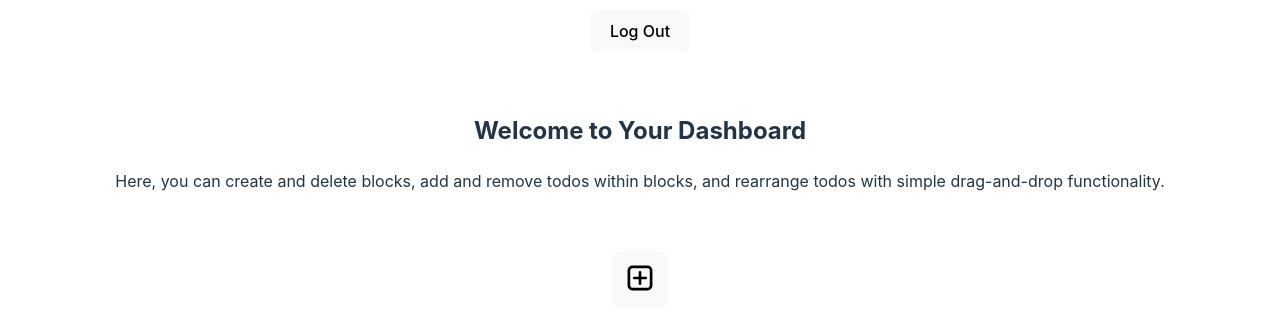
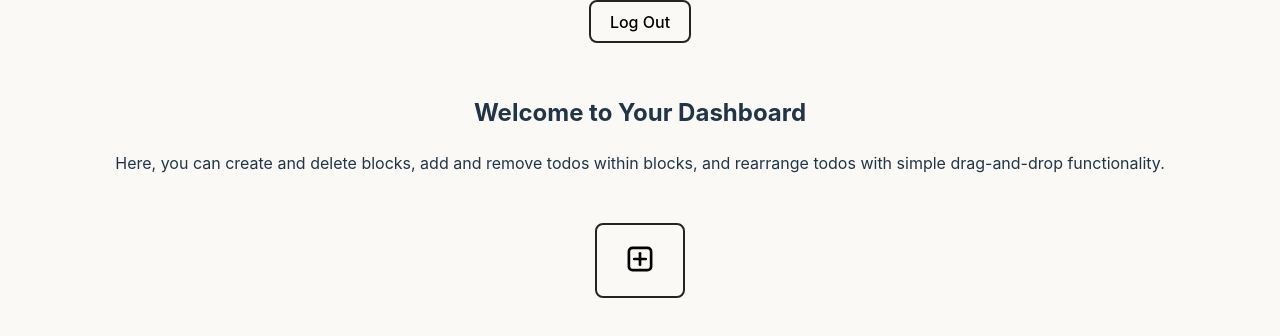
Before and after one commit to Styzex/TDL, a website built with Vite: page src/html/dashboard.html in a window 1280 px wide. Built offline with nearby package versions, Linux system fonts and the light colour scheme.

Commit message:
edited the css

```diff
--- a/src/css/dash.css
+++ b/src/css/dash.css
@@ -3,9 +3,9 @@
   line-height: 1.5;
   font-weight: 400;
 
-  color-scheme: light dark;
-  color: rgba(255, 255, 255, 0.87);
-  background-color: #242424;
+  color-scheme: light;
+  color: #242424;
+  background-color: #FAF9F6;
 
   font-synthesis: none;
   text-rendering: optimizeLegibility;
@@ -67,15 +67,15 @@ h1 {
 
 button {
   border-radius: 8px;
-  border: 1px solid transparent;
-  padding: 0.1em 0.2em;
+  border: 2px solid transparent;
+  padding: 0.6em 1.2em;
   font-size: 1em;
   font-weight: 500;
   font-family: inherit;
-  background-color: #1a1a1a;
+  background-color: #FAF9F6;
+  border-color: #242424;
   cursor: pointer;
   transition: border-color 0.25s;
-  margin: 10px;
 }
 button:hover {
   border-color: #646cff;
@@ -88,13 +88,13 @@ button:focus-visible {
 @media (prefers-color-scheme: light) {
   :root {
     color: #213547;
-    background-color: #ffffff;
+    background-color: #FAF9F6;
   }
   a:hover {
     color: #747bff;
   }
   button {
-    background-color: #f9f9f9;
+    background-color: #FAF9F6;
   }
 }
 
@@ -121,7 +121,7 @@ img {
   vertical-align: top; /* Align blocks to the top */
   padding: 10px;
   margin: 10px;
-  background-color: #f9f9f9;
+  background-color: #FAF9F6;
   border-radius: 20px;
 }
 
@@ -143,6 +143,6 @@ img {
 .todo {
   padding: 5px;
   margin-bottom: 5px;
-  background-color: #eeeeee;
+  background-color: #FAF9F6;
   border-radius: 5px;
 }
--- a/src/css/logs.css
+++ b/src/css/logs.css
@@ -3,8 +3,9 @@
     line-height: 1.5;
     font-weight: 400;
 
-    color-scheme: light dark;
-    color: rgba(255, 255, 255, 0.87);
+    color-scheme: light;
+    color: #242424;
+    background-color: #FAF9F6;
 
     font-synthesis: none;
     text-rendering: optimizeLegibility;
@@ -28,7 +29,7 @@
     min-width: 320px;
     min-height: 100vh;
     font-family: Arial, sans-serif;
-    background-color: #f0f0f0;
+    background-color: #FAF9F6;
     margin: 0;
     padding: 0;
     display: flex;
@@ -68,11 +69,13 @@
 
   button {
     border-radius: 8px;
-    border: 1px solid transparent;
+    border: 2px solid transparent;
     padding: 0.6em 1.2em;
     font-size: 1em;
     font-weight: 500;
     font-family: inherit;
+    background-color: #FAF9F6;
+    border-color: #242424;
     cursor: pointer;
     transition: border-color 0.25s;
   }
@@ -87,13 +90,13 @@
   @media (prefers-color-scheme: light) {
     :root {
       color: #213547;
-      background-color: #ffffff;
+      background-color: #FAF9F6;
     }
     a:hover {
       color: #747bff;
     }
     button {
-      background-color: #f9f9f9;
+      background-color: #FAF9F6;
     }
   }
 
@@ -130,7 +133,7 @@
   .container {
     max-width: 400px;
     width: 100%;
-    background-color: #fff;
+    background-color: #FAF9F6;
     padding: 20px;
     border-radius: 8px;
     box-shadow: 0 0 10px rgba(0, 0, 0, 0.1);
--- a/src/css/style.css
+++ b/src/css/style.css
@@ -3,9 +3,9 @@
   line-height: 1.5;
   font-weight: 400;
 
-  color-scheme: light dark;
-  color: rgba(255, 255, 255, 0.87);
-  background-color: #242424;
+  color-scheme: light;
+  color: #242424;
+  background-color: #FAF9F6;
 
   font-synthesis: none;
   text-rendering: optimizeLegibility;
@@ -33,6 +33,11 @@ body {
 h1 {
   font-size: 3.2em;
   line-height: 1.1;
+  color: #242424;
+}
+
+p{
+  color: #242424;
 }
 
 #app {
@@ -65,12 +70,13 @@ h1 {
 
 button {
   border-radius: 8px;
-  border: 1px solid transparent;
+  border: 2px solid transparent;
   padding: 0.6em 1.2em;
   font-size: 1em;
   font-weight: 500;
   font-family: inherit;
-  background-color: #1a1a1a;
+  background-color: #FAF9F6;
+  border-color: #242424;
   cursor: pointer;
   transition: border-color 0.25s;
 }
@@ -85,13 +91,13 @@ button:focus-visible {
 @media (prefers-color-scheme: light) {
   :root {
     color: #213547;
-    background-color: #ffffff;
+    background-color: #FAF9F6;
   }
   a:hover {
     color: #747bff;
   }
   button {
-    background-color: #f9f9f9;
+    background-color: #FAF9F6;
   }
 }
 
```
